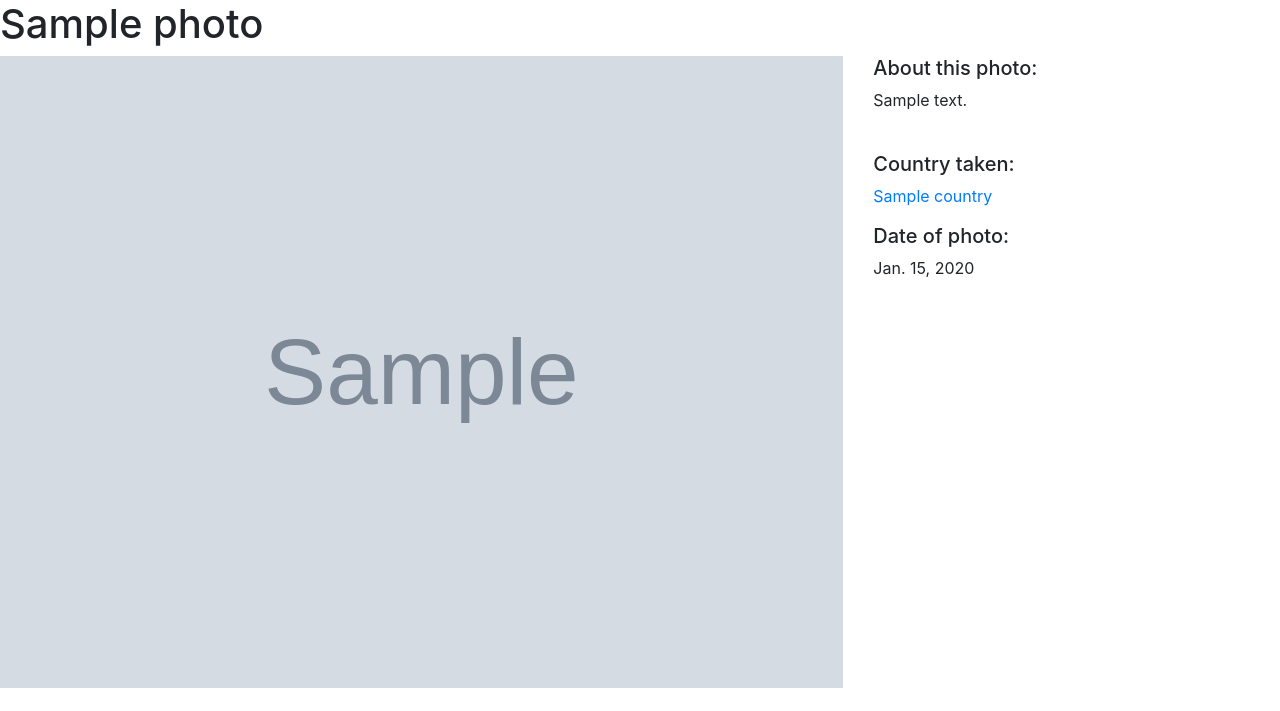
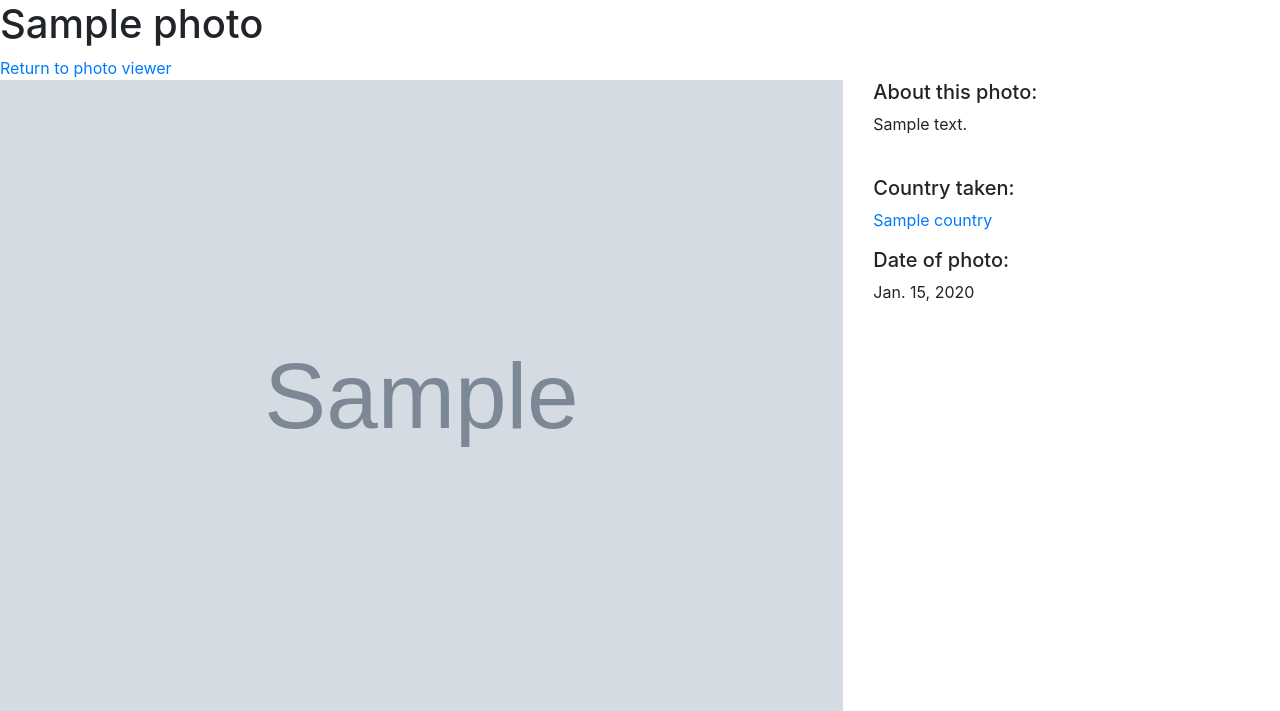
Before and after one commit to vincesesto/trekking_app, a Django app: page /photo_viewer/1/ in a window 1280 px wide. Shown: the top 711 px of the page. Run offline with Django 3.2, Linux system fonts and the light colour scheme; tables that the repository leaves empty hold one stand-in row (values such as "Sample post"); grey boxes marked "Sample" are stand-in pictures; some libraries are stand-ins or nearby versions.

Commit message:
Minor changes to style and details

```diff
--- a/photo_viewer/templates/photo_category.html
+++ b/photo_viewer/templates/photo_category.html
@@ -2,10 +2,12 @@
 {% block page_content %}
 <div class="col-md-8 offset-md-2">
     <h1>{{ country | title }}</h1>
+    <a href="{% url 'photo_index' %}">Return to photo viewer</a>&nbsp;
     <hr>
     {% for photo in photos %}
         <h2><a href="{% url 'photo_detail' photo.pk%}">{{ photo.title }}</a></h2>
         <small>
+            <img class="card-img-top" src="{{ photo.photo.url }}">
             {{ photo.created_on.date }} |&nbsp;
             Countries:&nbsp;
             {% for country in photo.country.all %}
--- a/photo_viewer/templates/photo_detail.html
+++ b/photo_viewer/templates/photo_detail.html
@@ -3,6 +3,7 @@
 
 {% block page_content %}
 <h1>{{ photo.title }}</h1>
+<a href="{% url 'photo_index' %}">Return to photo viewer</a>&nbsp;
 <div class="row">
     <div class="col-md-8">
         <img src="{{ photo.photo.url }}" alt="" width="100%">
```
Also changed, not shown: README.md.
